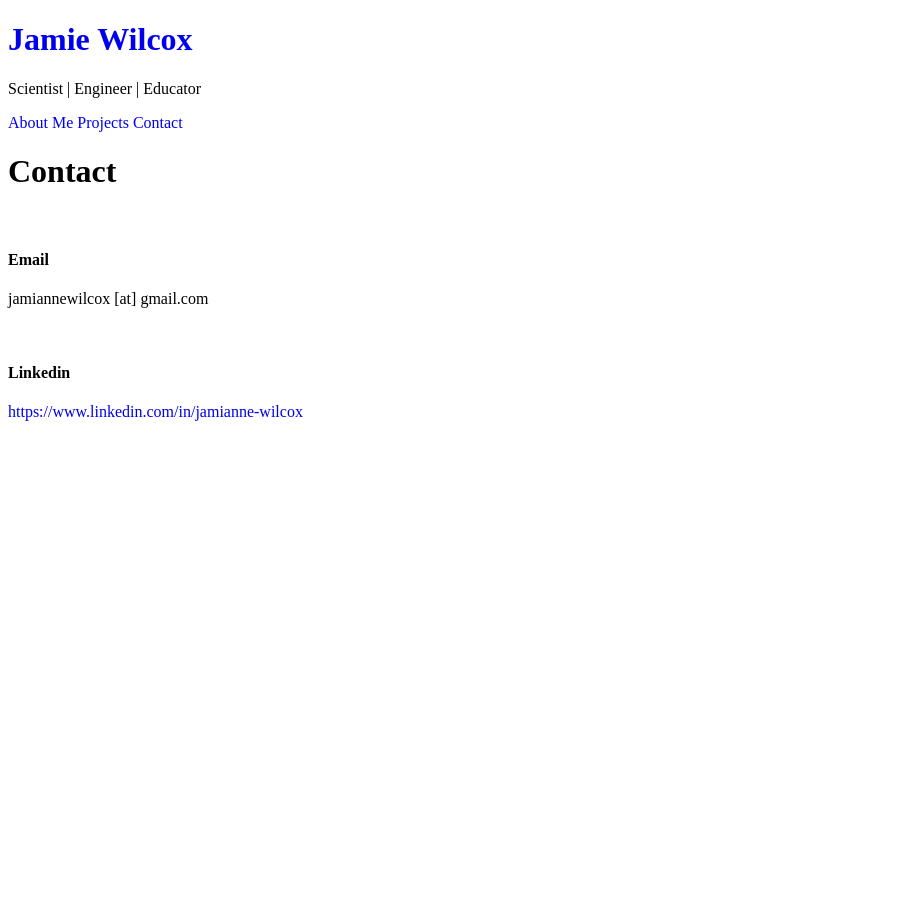
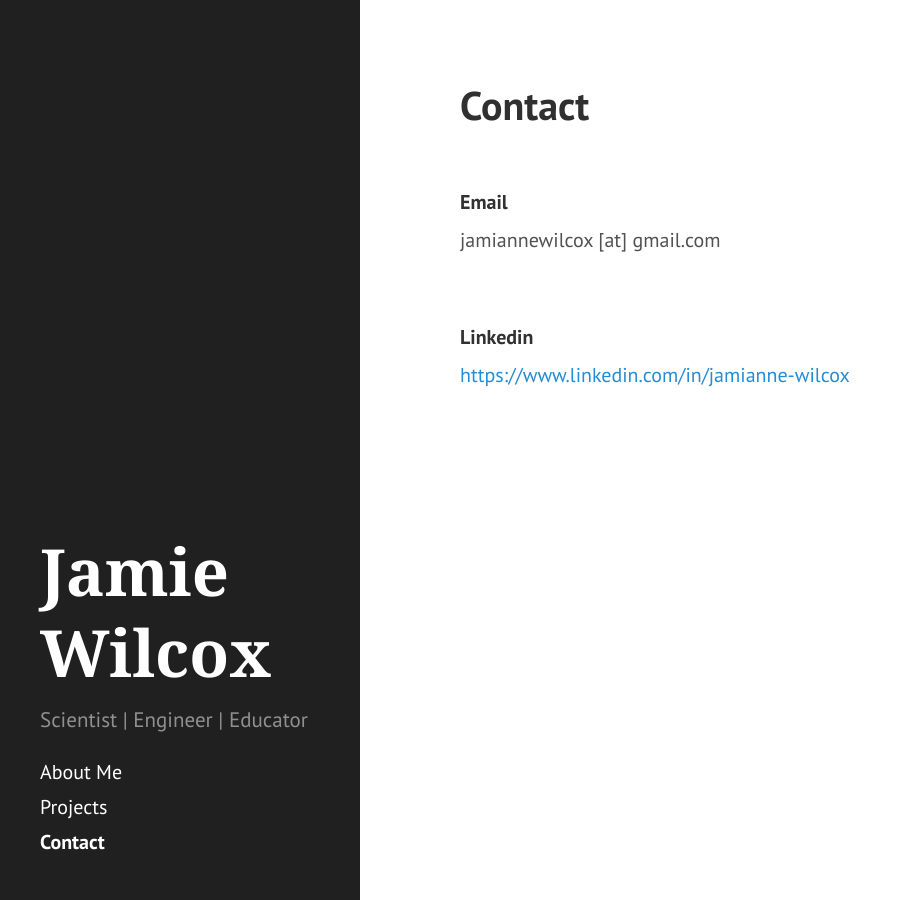
Before and after one commit to yellowcrayon/yellowcrayon.github.io, a Jekyll site: the page built from p5-contact.md, in a window 1280 px wide. Shown: the whole page, without its empty margins (0-905 px from the left). Built offline with Jekyll 4.4.1, drawn with Linux system fonts in a browser that asks for light colours.

Commit message:
Another fix

```diff
--- a/_includes/head.html
+++ b/_includes/head.html
@@ -177,9 +177,15 @@
   </title>
 
   <!-- CSS -->
-  <link rel="stylesheet" href="{{ site.baseurl }}public/css/poole.css">
+  <!-- <link rel="stylesheet" href="{{ site.baseurl }}public/css/poole.css">
   <link rel="stylesheet" href="{{ site.baseurl }}public/css/syntax.css">
-  <link rel="stylesheet" href="{{ site.baseurl }}public/css/hyde.css">
+  <link rel="stylesheet" href="{{ site.baseurl }}public/css/hyde.css"> -->
+  <!-- <link rel="stylesheet" href="/public/css/poole.css">
+  <link rel="stylesheet" href="/public/css/syntax.css">
+  <link rel="stylesheet" href="/public/css/hyde.css"> -->
+  <link rel="stylesheet" href="{{ "/public/css/poole.css" | absolute_url }}">
+  <link rel="stylesheet" href="{{ "/public/css/syntax.css" | absolute_url }}">
+  <link rel="stylesheet" href="{{ "/public/css/hyde.css" | absolute_url }}">
   <link rel="stylesheet" href="https://fonts.googleapis.com/css?family=PT+Sans:400,400italic,700|Abril+Fatface">
 
   <!-- Icons -->
```
